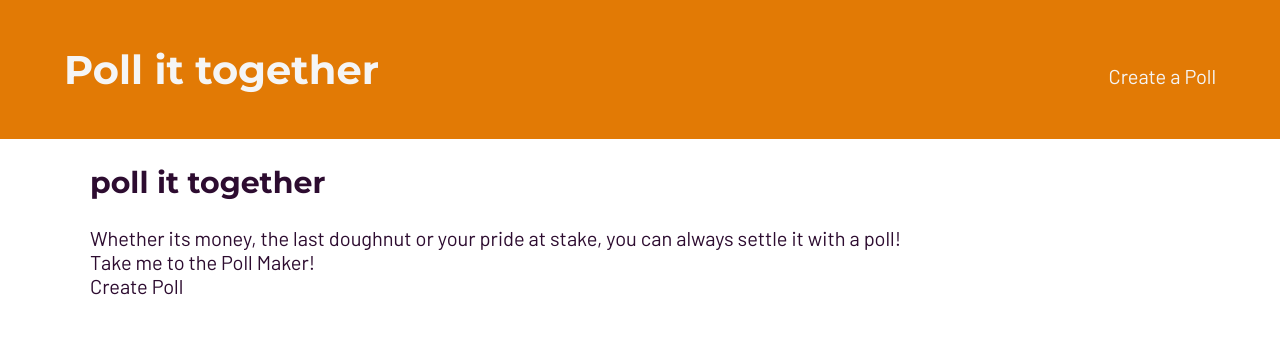
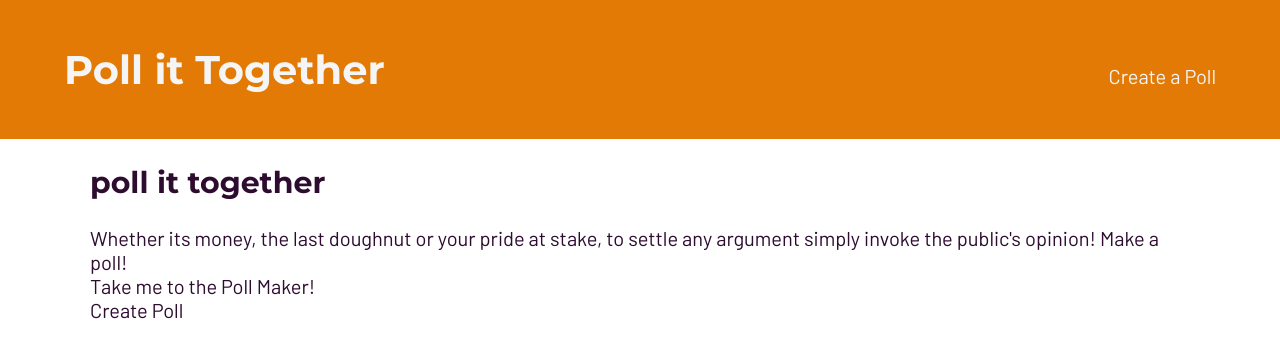
Before and after one commit to SergeChurkin-ca/poll-it, a React (Create React App) app: page / in a window 1280 px wide. Shown: the top 358 px of the page. Built offline with nearby package versions, Linux system fonts and the light colour scheme.

Commit message:
small, inconsequential changes

```diff
--- a/src/App.js
+++ b/src/App.js
@@ -12,7 +12,7 @@ class App extends Component {
       <Router>
         <header>
           <div className="header">
-            <h1>Poll it together</h1>
+            <h1>Poll it Together</h1>
             <a href="#">Create a Poll</a>
           </div>
         </header>
--- a/src/HomePage.js
+++ b/src/HomePage.js
@@ -8,8 +8,7 @@ class CreatePoll extends Component {
         <section className="homePage">
           <h2>poll it together</h2>
           <p>
-            Whether its money, the last doughnut or your pride at stake, you can
-            always settle it with a poll!
+            Whether its money, the last doughnut or your pride at stake, to settle any argument simply invoke the public's opinion! Make a poll!
           </p>
           <div className="toCreatePoll">
             <p>Take me to the Poll Maker!</p>
```
